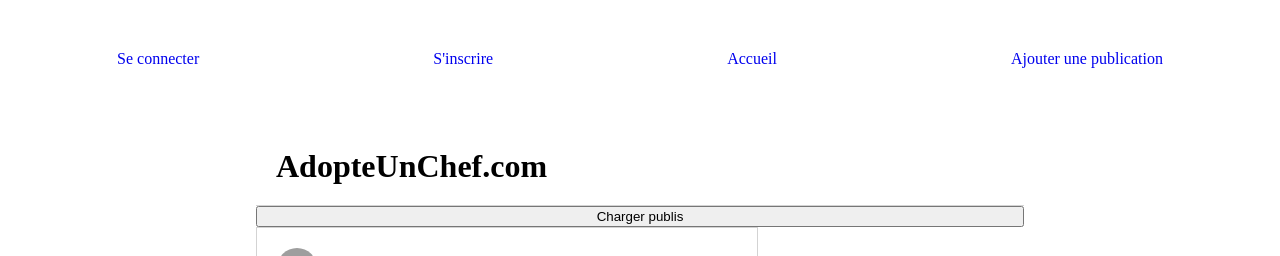
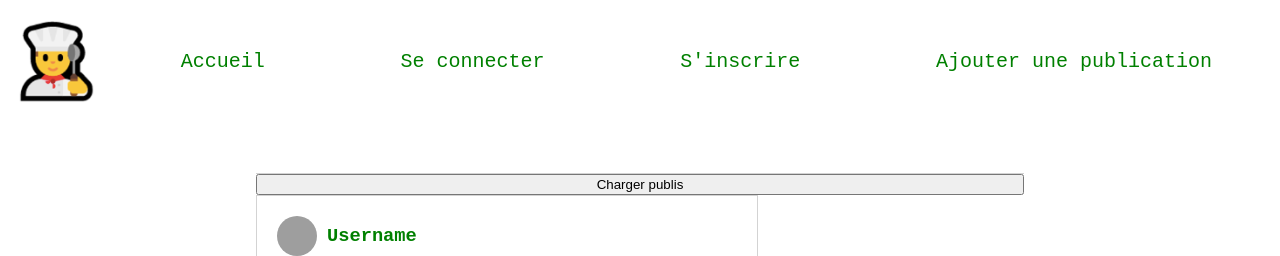
Before and after one commit to MaximeAV/AdopteUnChef.com, a React (Create React App) app in the folder src/front/: page / in a window 1280 px wide. Shown: the top 256 px of the page. Built offline with nearby package versions, Linux system fonts and the light colour scheme; grey boxes are pictures that could not be loaded.

Commit message:
ajout logo, plus modif css pour mettre les ecritures en vert et changement de police

```diff
--- a/src/front/src/App.css
+++ b/src/front/src/App.css
@@ -10,6 +10,8 @@
   margin-right: auto;
   margin-top: 10px;
   margin-bottom: 10px;
+  color:green;
+	font-family: 'Courier New', Courier, monospace;
 }
 
 .app__header {
@@ -17,4 +19,6 @@
   object-fit: contain;
   padding: 20px;
   border-bottom: 1px solid lightgray;
+  color:green;
+	font-family: 'Courier New', Courier, monospace;
 }
--- a/src/front/src/App.js
+++ b/src/front/src/App.js
@@ -62,7 +62,6 @@
   return (
     <div className="app">
         <div className="app__header">
-          <h1>AdopteUnChef.com</h1>
         </div>
 
         <button onClick={handlePublications}>Charger publis</button>
--- a/src/front/src/menu/menu.css
+++ b/src/front/src/menu/menu.css
@@ -7,4 +7,7 @@
 .menu__navlink {
 	text-decoration: none;
 	padding: 50px;
+	color:green;
+	font-family: 'Courier New', Courier, monospace;
+	font-size: 20px;
 }
--- a/src/front/src/menu/menu.js
+++ b/src/front/src/menu/menu.js
@@ -1,13 +1,15 @@
 import React from 'react';
 import { NavLink } from 'react-router-dom';
-import './menu.css'
+import './menu.css';
+import Adopteunchef from '../adopteunchef.png';
 
 export default function Menu() {
 	return (
 		<div className="menu__div">
+			<img src={Adopteunchef} alt="logo" className="navbar--logo" />
+				<NavLink className="menu__navlink" to="/">Accueil</NavLink>
 				<NavLink className="menu__navlink" to="/signin">Se connecter</NavLink>
 				<NavLink className="menu__navlink" to="/register">S'inscrire</NavLink>
-				<NavLink className="menu__navlink" to="/">Accueil</NavLink>
 				<NavLink className="menu__navlink" to="/imageupload">Ajouter une publication</NavLink>
 		</div>
 	);
```
Also changed, not shown: src/front/src/adopteunchef.png (added).
